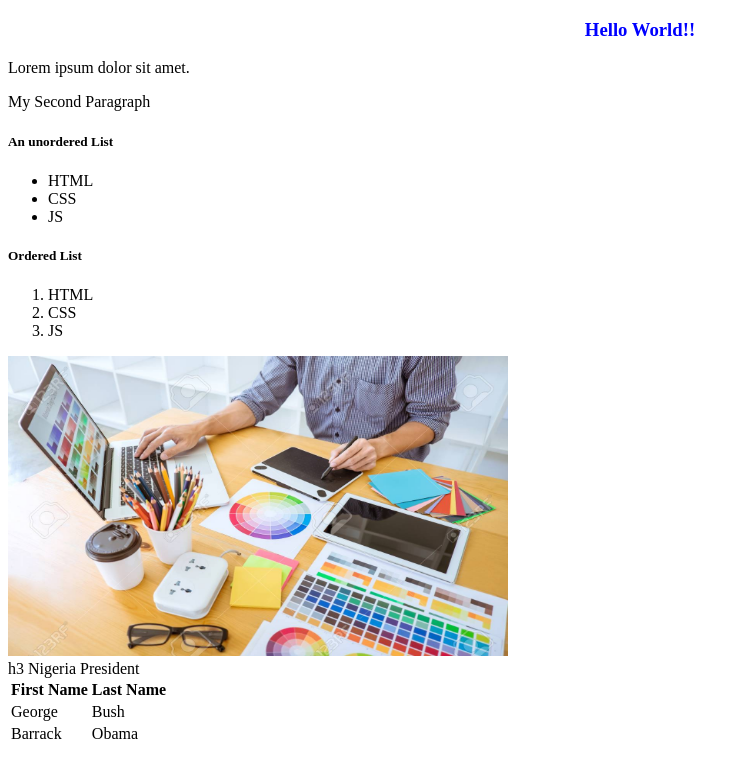
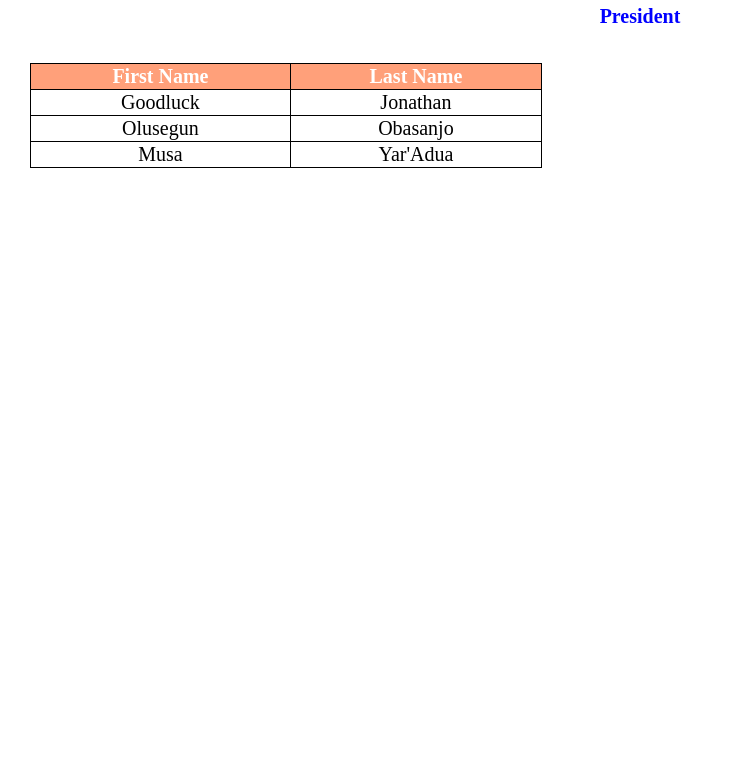
Before and after one commit to Pagante/lecture0, a plain HTML site: page index.html in a window 1280 px wide. Shown: the whole page, without its empty margins (0-749 px from the left). Drawn offline with Linux system fonts and the light colour scheme.

Commit message:
I merged branches

```diff
--- a/css/style.css
+++ b/css/style.css
@@ -1,4 +1,25 @@
-h3{
+* {
+    margin: 0;
+    font-size: 20px;
+}
+header {
+    text-align: center;
     color: blue;
+    padding: 5px;
+}
+#table table{
+    border: 1px solid black;
+    margin: 30px;
+    width: 40%;
+    border-collapse: collapse;
+
+
+}
+#table th,td {
+    border: 1px solid black;
     text-align: center;
 }
+#table th {
+    background-color: lightsalmon;
+    color: white;
+}
--- a/index.html
+++ b/index.html
@@ -7,40 +7,26 @@
     <link rel="stylesheet" href="./css/style.css">
 </head>
 <body>
-    <h3>Hello World!!</h3>
-    <p>Lorem ipsum dolor sit amet.</p>
-    <p id = 'myP'>My Second Paragraph</p>
-    <h5>An unordered List</h5>
-    <ul>
-        <li>HTML</li>
-        <li>CSS</li>
-        <li>JS</li>
-    </ul>
-    <h5>Ordered List</h5>
-    <ol>
-        <li>HTML</li>
-        <li>CSS</li>
-        <li>JS</li>
-    </ol>
-    <div>
-        <img src="./img/112973568-young-creative-graphic-designer-working-on-project-architectural-drawing-and-color-swatches-selectio.jpg" alt="" width="500" height="300">
-    </div>
-    <div>
-        h3 Nigeria President
+    <header>
+        <h2>President</h2>
+    </header>
+   <div id="table">
        <table>
            <tr>
                <th>First Name</th>
                <th>Last Name</th>
            </tr>
-
            <tr>
-                <td>George </td>
-                <td>Bush</td>
+               <td>Goodluck</td>
+               <td>Jonathan</td>
            </tr>
-
            <tr>
-                <td>Barrack</td>
-                <td>Obama</td>
+               <td>Olusegun</td>
+               <td>Obasanjo</td>
+           </tr>
+           <tr>
+               <td>Musa</td>
+               <td>Yar'Adua</td>
            </tr>
        </table>
    </div>
```
Lines whose indentation alone changed are shown as unchanged.
